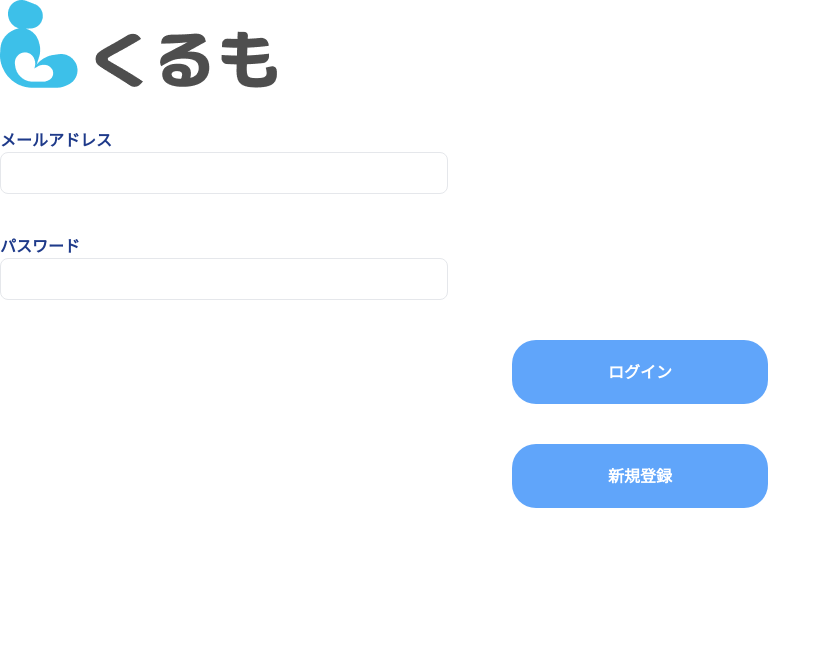
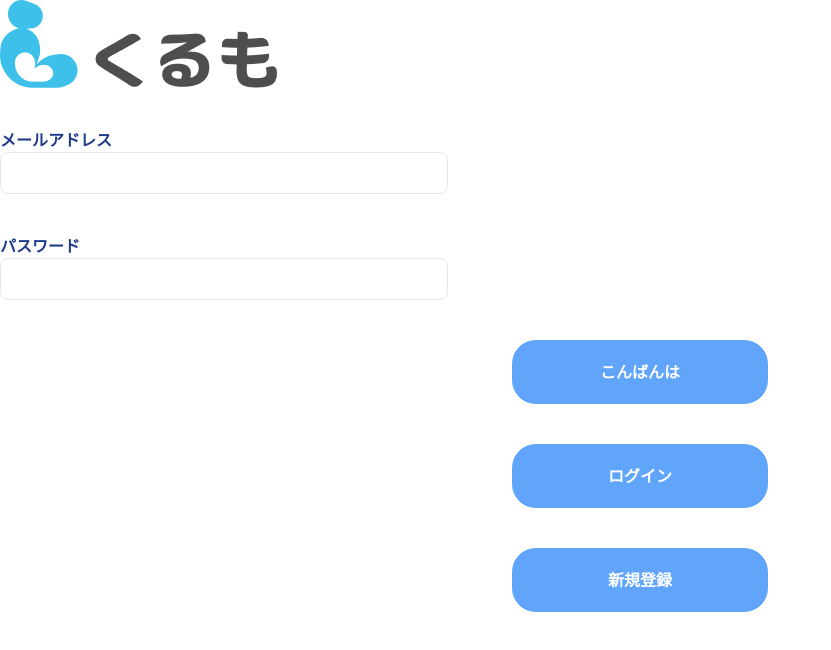
Before and after one commit to yuuya-1205/kurumo-web, a React (Vite) app in the folder kurumo-react/: page / in a window 1280 px wide. Shown: the top 650 px of the page, without its empty margins (0-831 px from the left). Built offline with nearby package versions, Linux system fonts and the light colour scheme.

Commit message:
feat: LoginPageにbuttonComponenntを適応

```diff
--- a/kurumo-react/src/login/LoginPage.tsx
+++ b/kurumo-react/src/login/LoginPage.tsx
@@ -1,5 +1,6 @@
 import { useNavigate } from "react-router-dom";
 import base_logo from "../assets/images/base_logo.png"
+import ButtonComponent from "../components/ButtonComponent";
 
 
 export default function LoginPage() {
@@ -23,6 +24,7 @@ export default function LoginPage() {
                     <p className='text-blue-900'>パスワード</p>
                     <input type='password' name='password' className=' bg-white p-2 rounded-lg  w-full max-w-md border border-grey mb-10'></input>
                 </form>
+                <ButtonComponent label={"こんばんは"} onButtonClick={handleSelectedRegisterPage}></ButtonComponent>
                 <button onClick={handleLogin} className="bg-blue-400  text-white rounded-3xl w-64 h-16 mb-10 font-bold">ログイン</button >
                 <button onClick={handleSelectedRegisterPage} className="bg-blue-400  text-white rounded-3xl w-64 h-16 font-bold">新規登録</button >
             </div>
```
